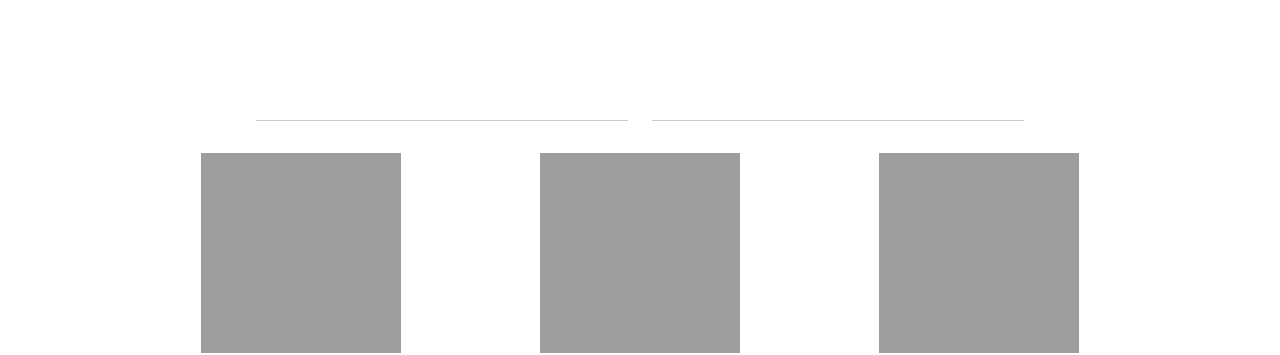
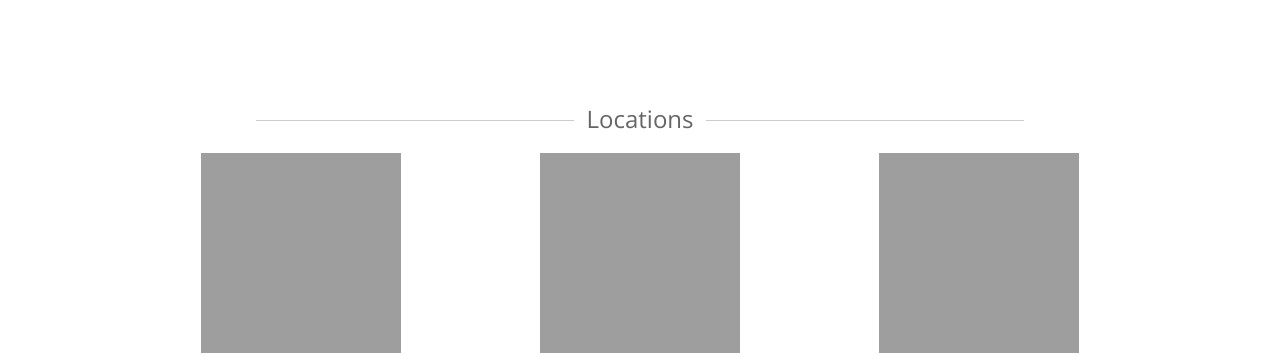
Before and after one commit to kelsiestevenson/travel-blog, a Jekyll site: the page built from index.html, in a window 1280 px wide. Shown: the part 634-989 px from the top of the page. Built offline with Jekyll 4.4.1, drawn with Linux system fonts in a browser that asks for light colours; some web fonts are replaced.

Commit message:
use the proper title in the headers
hook this up properly and use the proper information to display in the main header of each page

```diff
--- a/about.html
+++ b/about.html
@@ -4,7 +4,7 @@ title: About
 hero-text: About Me
 featured-img: kelsie-pr-hike.jpg
 ---
-<h1 class="sidelines"><span>{{ hero-text }}</span></h1>
+<h1 class="sidelines"><span>{{ page.title }}</span></h1>
 
 {% assign about-facts = site.about-facts | sort: 'order' %}
 <div class="card-container">
--- a/cities.html
+++ b/cities.html
@@ -4,7 +4,7 @@ title: Cities
 hero-text: Cities
 featured-img: tom-grimbert-661520-unsplash.jpg
 ---
-<h1 class="sidelines"><span>{{ hero-text }}</span></h1>
+<h1 class="sidelines"><span>{{ page.title }}</span></h1>
 
 <div class="card-container">
   {% for city in site.cities %}
--- a/contact.html
+++ b/contact.html
@@ -4,4 +4,4 @@ title: Contact
 hero-text: Contact Me!
 featured-img: tom-grimbert-661520-unsplash.jpg
 ---
-<h1 class="sidelines"><span>{{ hero-text }}</span></h1>
+<h1 class="sidelines"><span>{{ page.title }}</span></h1>
--- a/index.html
+++ b/index.html
@@ -3,7 +3,7 @@ title: Locations
 hero-text: Travel Album
 featured-img: tom-grimbert-661520-unsplash.jpg
 ---
-<h1 class="sidelines"><span>{{ hero-text }}</span></h1>
+<h1 class="sidelines"><span>{{ page.title }}</span></h1>
 
 <div class="card-container">
   {% for post in site.posts %}
```
